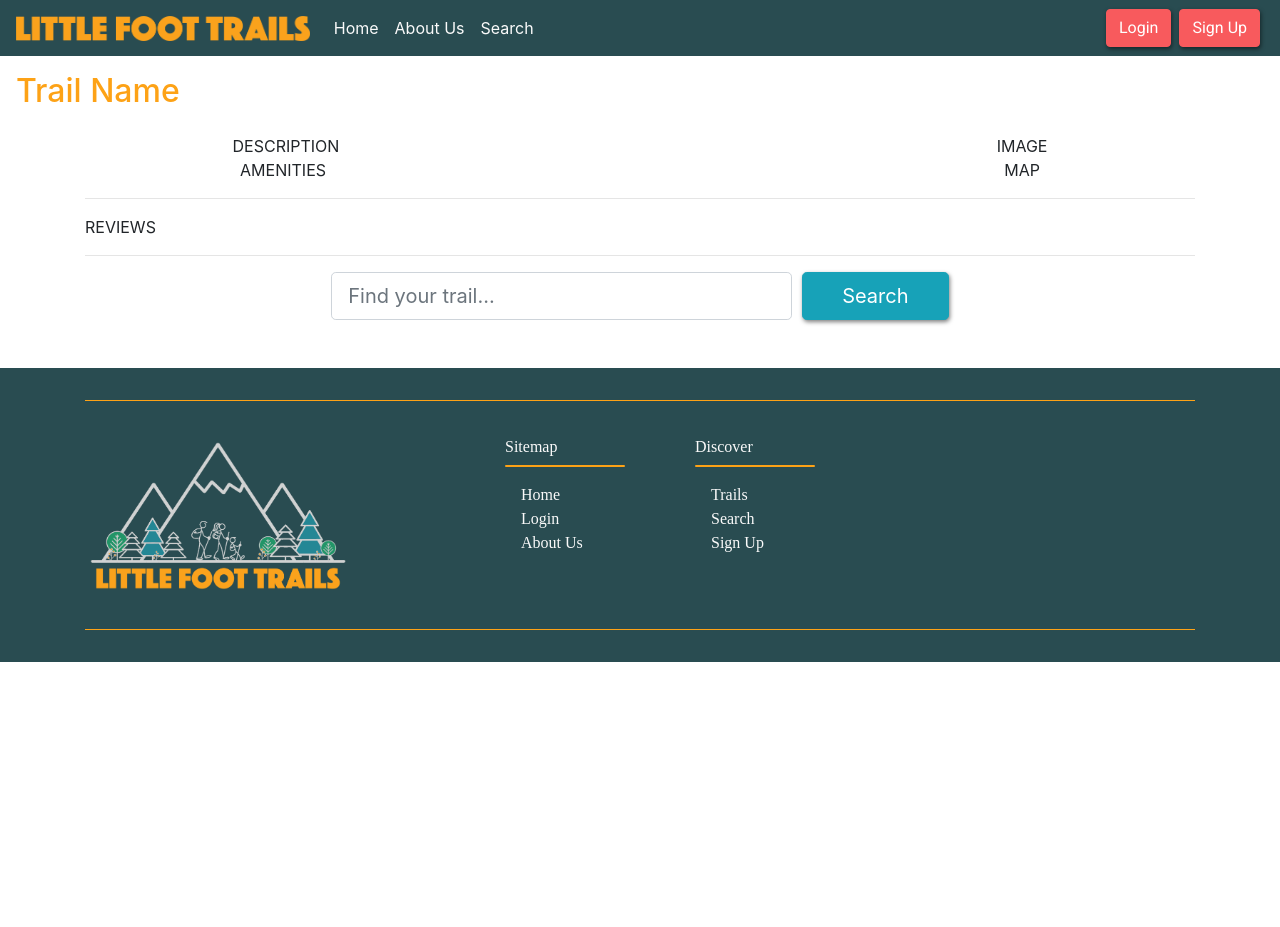
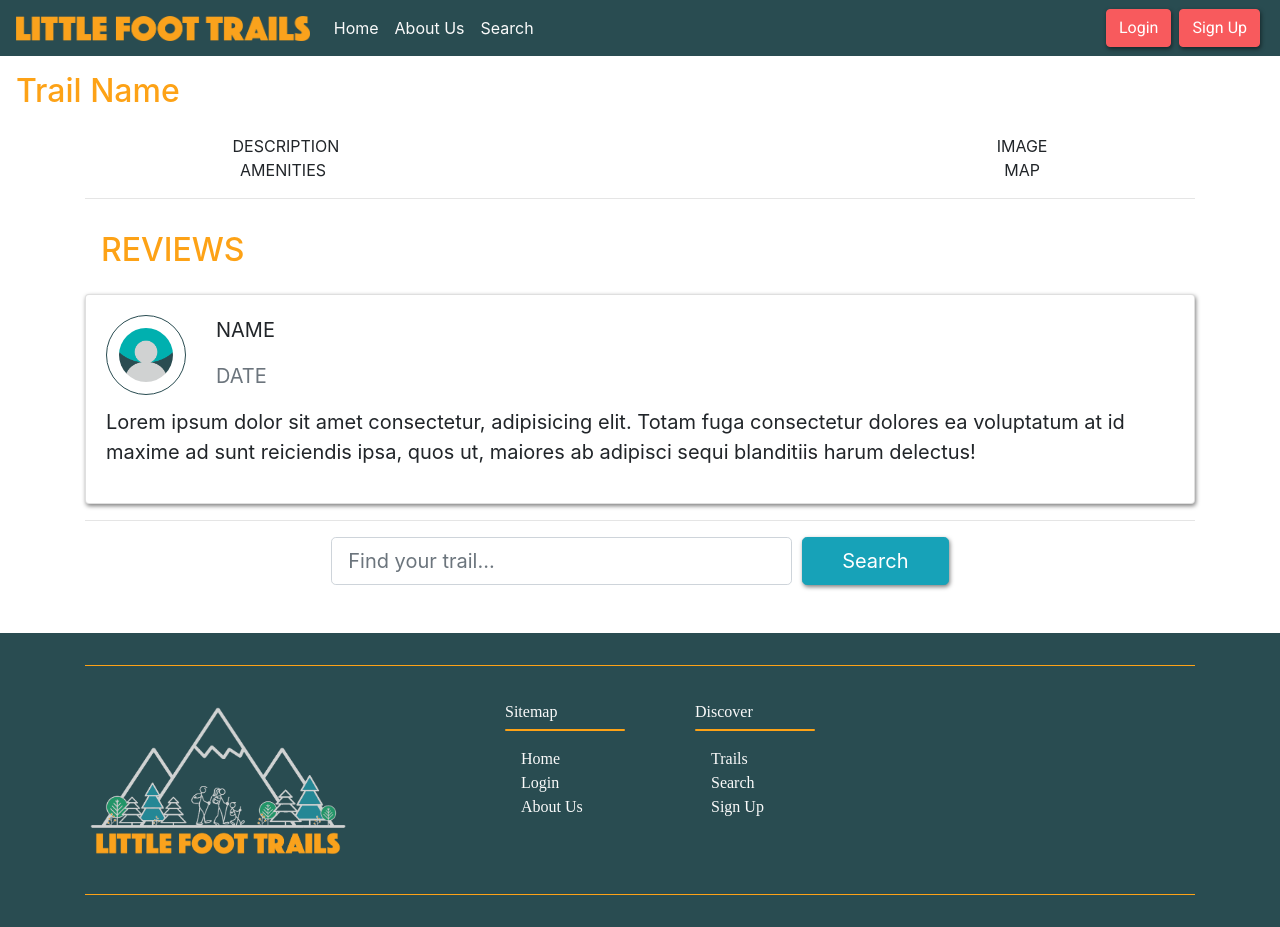
Before and after one commit to jbathel/little-foot-trails, a React (Create React App) app: page /detail in a window 1280 px wide. Before the commit the page ends 800 px from the top, so only its background shows below. Built offline with nearby package versions, Linux system fonts and the light colour scheme.

Commit message:
Created ReviewUI

```diff
--- a/src/components/Detail.js
+++ b/src/components/Detail.js
@@ -1,12 +1,12 @@
 import React from "react";
 import { Search } from "./Search";
+import { ReviewUI } from "./ReviewUI";
 
 export const Detail = () => {
   return (
     <div>
       <h2>Trail Name</h2>
       <div className="row justify-content-center">
-        <div className="w-100"></div>
         <div className="col-7">DESCRIPTION</div>
         <div className="col-auto">IMAGE</div>
         <div className="w-100"></div>
@@ -15,7 +15,8 @@ export const Detail = () => {
       </div>
       <div className="container">
         <hr />
-        REVIEWS
+        <h2>REVIEWS</h2>
+        <ReviewUI />
         <hr />
       </div>
       <div className="container mb-5">
--- /dev/null
+++ b/src/components/ReviewUI.js
@@ -0,0 +1,39 @@
+import React from "react";
+import profilePic from "../images/default.png";
+
+export const ReviewUI = () => {
+  return (
+    <div>
+      <div className="card">
+        {/* <div className="card-header">Quote</div> */}
+        <div className="card-body">
+          <blockquote className="blockquote mb-0">
+            <div className="row justify-content-left">
+              <div className="col-auto">
+                <img
+                  className="img-thumbnail m-0"
+                  style={{ width: "5rem" }}
+                  src={profilePic}
+                  alt="default profile pic"
+                />
+              </div>
+              <div className="col-7 m-0">
+                <p>NAME</p>
+                <p className="text-muted">DATE</p>
+              </div>
+              {/* <div className="col-3 justify-content-right">STARS</div> */}
+              <div className="w-100">
+                  {/* <hr className="m-0 mb-1" /> */}
+              </div>
+              <div className="col-auto">
+                  <p>
+                  Lorem ipsum dolor sit amet consectetur, adipisicing elit. Totam fuga consectetur dolores ea voluptatum at id maxime ad sunt reiciendis ipsa, quos ut, maiores ab adipisci sequi blanditiis harum delectus!
+                  </p>
+              </div>
+            </div>
+          </blockquote>
+        </div>
+      </div>
+    </div>
+  );
+};
```
